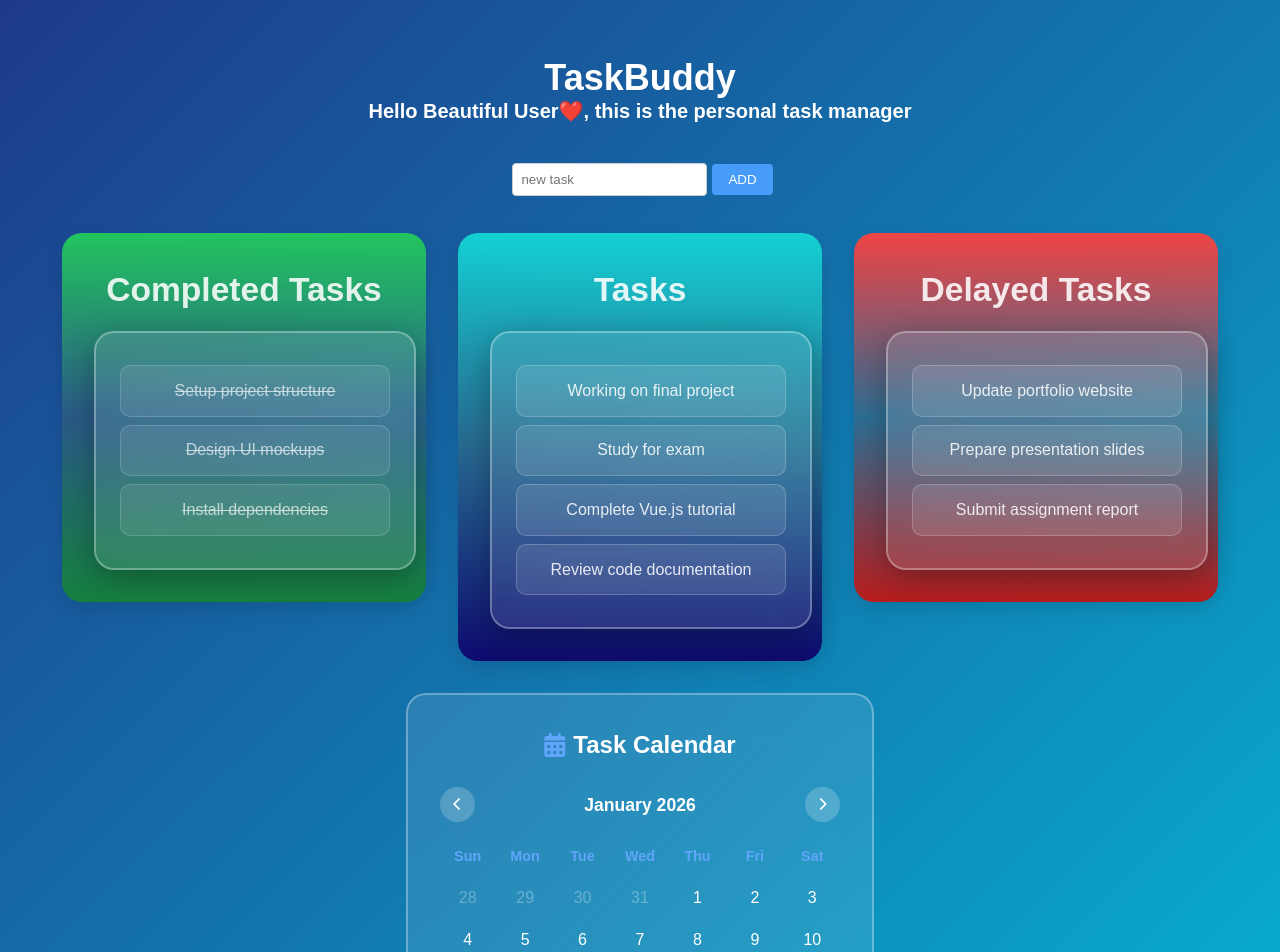
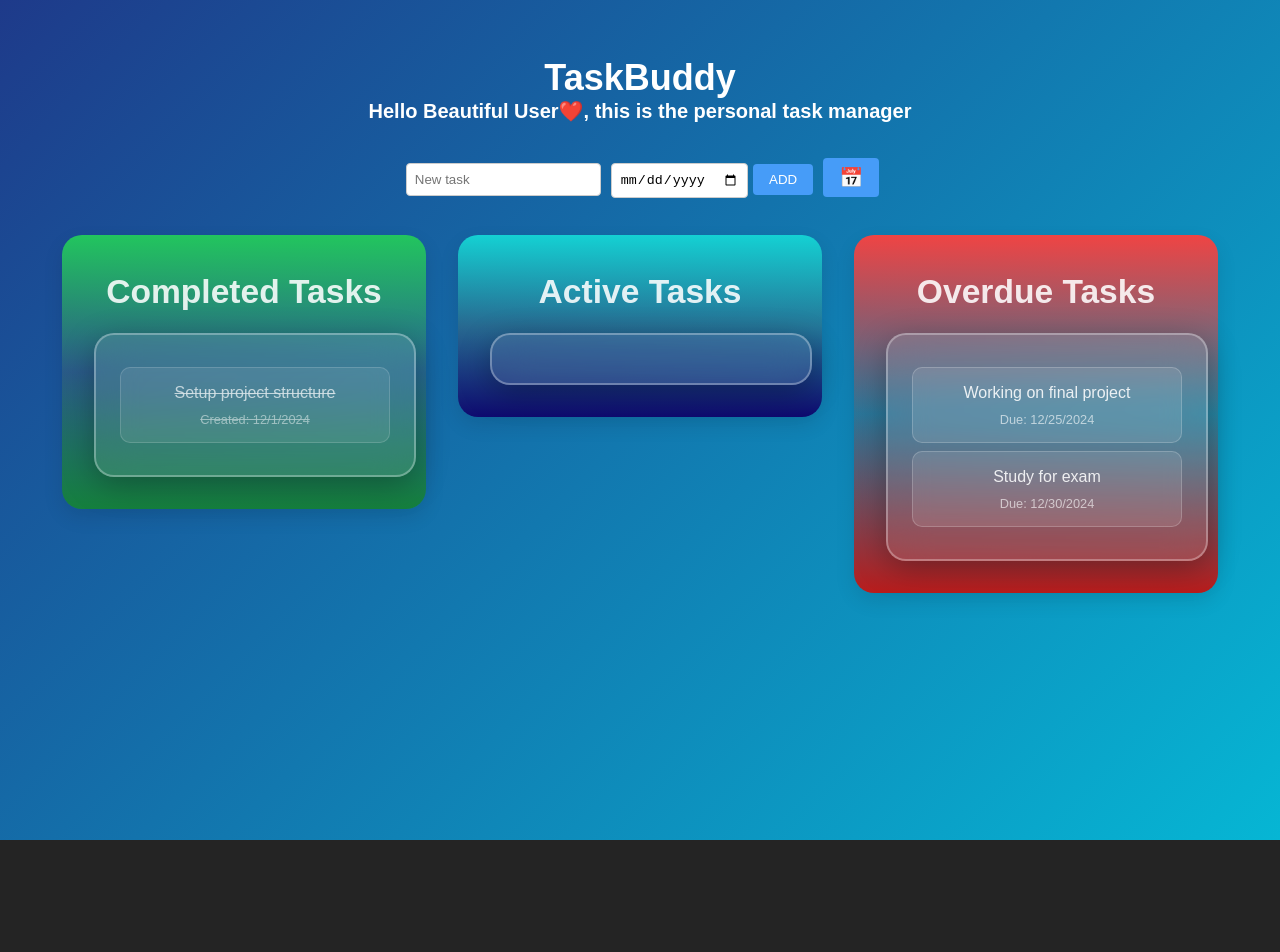
Before and after one commit to Llego-250/Task-Buddy, a Vue app: page / in a window 1280 px wide. Shown: the top 952 px of the page. After the commit the page ends 840 px from the top, so only its background shows below. Built offline with nearby package versions, Linux system fonts and the light colour scheme.

Commit message:
adding functionality on the page where the user will create and mark complete with greate precision

```diff
--- a/src/App.vue
+++ b/src/App.vue
@@ -1,13 +1,14 @@
 <template>
-<div class="main-container">
-  <link rel="stylesheet" href="https://cdnjs.cloudflare.com/ajax/libs/font-awesome/6.0.0/css/all.min.css">
+<div class="main-container" :class="{ blurred: calendarVisible }">
   <div class="header">
     <h1 class="title">TaskBuddy</h1>
     <h2 class="subtitle">Hello Beautiful User❤️, this is the personal task manager</h2>
 
     <div class="input-section">
-      <input type="text" name="New task" placeholder="new task">
-      <button>ADD</button>
+      <input v-model="newTask" type="text" placeholder="New task" @keyup.enter="addTask">
+      <input v-model="taskDate" type="date" class="date-input">
+      <button @click="addTask">ADD</button>
+      <button @click="showCalendar" class="calendar-btn">📅</button>
     </div>
   </div>
 
@@ -15,103 +16,81 @@
     <div class="card completed">
       <div class="card-title">Completed Tasks</div>
       <div class="task">
-        <div class="task-item completed-item" @click="toggleTask('completed', 0)" :class="{expanded: expandedTask.type === 'completed' && expandedTask.index === 0}">
-          Setup project structure
-          <div v-if="expandedTask.type === 'completed' && expandedTask.index === 0" class="task-description">
-            Created folder structure, initialized Git repository, and set up basic Vue.js configuration files.
-          </div>
-        </div>
-        <div class="task-item completed-item" @click="toggleTask('completed', 1)" :class="{expanded: expandedTask.type === 'completed' && expandedTask.index === 1}">
-          Design UI mockups
-          <div v-if="expandedTask.type === 'completed' && expandedTask.index === 1" class="task-description">
-            Created wireframes and high-fidelity mockups for all main pages using Figma.
-          </div>
-        </div>
-        <div class="task-item completed-item" @click="toggleTask('completed', 2)" :class="{expanded: expandedTask.type === 'completed' && expandedTask.index === 2}">
-          Install dependencies
-          <div v-if="expandedTask.type === 'completed' && expandedTask.index === 2" class="task-description">
-            Installed Vue 3, Vue Router, and other necessary packages for the project.
+        <div v-for="(task, index) in completedTasks" :key="task.id"
+             class="task-item completed-item"
+             @click="toggleTask('completed', index)"
+             :class="{expanded: expandedTask.type === 'completed' && expandedTask.index === index}">
+          {{ task.title }}
+          <div class="task-date">Created: {{ formatDate(task.createdAt) }}</div>
+          <div v-if="expandedTask.type === 'completed' && expandedTask.index === index" class="task-description">
+            Task completed successfully
           </div>
         </div>
       </div>
     </div>
 
     <div class="card">
-      <div class="card-title">Tasks</div>
+      <div class="card-title">Active Tasks</div>
       <div class="task">
-        <div class="task-item" @click="toggleTask('active', 0)" :class="{expanded: expandedTask.type === 'active' && expandedTask.index === 0}">
-          Working on final project
-          <div v-if="expandedTask.type === 'active' && expandedTask.index === 0" class="task-description">
-            Developing the main features of the task management application with Vue.js components.
-          </div>
-        </div>
-        <div class="task-item" @click="toggleTask('active', 1)" :class="{expanded: expandedTask.type === 'active' && expandedTask.index === 1}">
-          Study for exam
-          <div v-if="expandedTask.type === 'active' && expandedTask.index === 1" class="task-description">
-            Review chapters 5-8 of the web development textbook and practice coding exercises.
-          </div>
-        </div>
-        <div class="task-item" @click="toggleTask('active', 2)" :class="{expanded: expandedTask.type === 'active' && expandedTask.index === 2}">
-          Complete Vue.js tutorial
-          <div v-if="expandedTask.type === 'active' && expandedTask.index === 2" class="task-description">
-            Finish the official Vue.js tutorial series and build the sample todo application.
-          </div>
-        </div>
-        <div class="task-item" @click="toggleTask('active', 3)" :class="{expanded: expandedTask.type === 'active' && expandedTask.index === 3}">
-          Review code documentation
-          <div v-if="expandedTask.type === 'active' && expandedTask.index === 3" class="task-description">
-            Go through project documentation and update comments for better code maintainability.
+        <div v-for="(task, index) in activeTasks" :key="task.id"
+             class="task-item"
+             @click="toggleTask('active', index)"
+             :class="{expanded: expandedTask.type === 'active' && expandedTask.index === index}">
+          {{ task.title }}
+          <div class="task-date">Due: {{ formatDate(task.dueDate) }}</div>
+          <div v-if="expandedTask.type === 'active' && expandedTask.index === index" class="task-description">
+            Click to mark as complete
+            <button @click.stop="completeTask(task.id)" class="complete-btn">✓</button>
           </div>
         </div>
       </div>
     </div>
 
     <div class="card delayed">
-      <div class="card-title">Delayed Tasks</div>
+      <div class="card-title">Overdue Tasks</div>
       <div class="task">
-        <div class="task-item delayed-item" @click="toggleTask('delayed', 0)" :class="{expanded: expandedTask.type === 'delayed' && expandedTask.index === 0}">
-          Update portfolio website
-          <div v-if="expandedTask.type === 'delayed' && expandedTask.index === 0" class="task-description">
-            Add recent projects, update resume section, and improve responsive design.
+        <div v-for="(task, index) in overdueTasks" :key="task.id"
+             class="task-item delayed-item"
+             @click="toggleTask('delayed', index)"
+             :class="{expanded: expandedTask.type === 'delayed' && expandedTask.index === index}">
+          {{ task.title }}
+          <div class="task-date">Due: {{ formatDate(task.dueDate) }}</div>
+          <div v-if="expandedTask.type === 'delayed' && expandedTask.index === index" class="task-description">
+            This task is overdue!
+            <button @click.stop="completeTask(task.id)" class="complete-btn">✓</button>
           </div>
-        </div>
-        <div class="task-item delayed-item" @click="toggleTask('delayed', 1)" :class="{expanded: expandedTask.type === 'delayed' && expandedTask.index === 1}">
-          Prepare presentation slides
-          <div v-if="expandedTask.type === 'delayed' && expandedTask.index === 1" class="task-description">
-            Create PowerPoint presentation for the final project demo with screenshots and explanations.
-          </div>
-        </div>
-        <div class="task-item delayed-item" @click="toggleTask('delayed', 2)" :class="{expanded: expandedTask.type === 'delayed' && expandedTask.index === 2}">
-          Submit assignment report
-          <div v-if="expandedTask.type === 'delayed' && expandedTask.index === 2" class="task-description">
-            Write comprehensive report documenting the development process and technical decisions.
         </div>
       </div>
     </div>
   </div>
 </div>
 
-  <div class="calendar-section">
-    <div class="calendar-card">
+<!-- Calendar Modal -->
+<div v-if="calendarVisible" class="calendar-overlay" @click="hideCalendar">
+  <div class="calendar-modal" @click.stop>
     <div class="calendar-header">
-        <i class="fas fa-calendar-alt"></i>
-        <h3>Task Calendar</h3>
-      </div>
-      <div class="calendar">
-        <div class="calendar-nav">
-          <button @click="prevMonth" class="nav-btn"><i class="fas fa-chevron-left"></i></button>
-          <span class="month-year">{{ currentMonthYear }}</span>
-          <button @click="nextMonth" class="nav-btn"><i class="fas fa-chevron-right"></i></button>
+      <button @click="previousMonth">‹</button>
+      <span>{{ currentMonthYear }}</span>
+      <button @click="nextMonth">›</button>
+      <button @click="hideCalendar" class="close-btn">×</button>
     </div>
     <div class="calendar-grid">
       <div class="day-header" v-for="day in dayHeaders" :key="day">{{ day }}</div>
-          <div v-for="date in calendarDates" :key="date.key"
-               :class="['calendar-date', { 'other-month': !date.currentMonth, 'today': date.isToday, 'has-task': date.hasTask }]">
+      <div v-for="date in calendarDates" :key="date.date"
+           :class="['calendar-day', { 'has-task': date.hasTasks, 'other-month': !date.isCurrentMonth }]"
+           @click="showTasksForDate(date.date)">
         {{ date.day }}
+        <div v-if="date.hasTasks" class="task-indicator">{{ date.taskCount }}</div>
       </div>
     </div>
   </div>
 </div>
+
+<!-- Notifications -->
+<div v-if="notifications.length" class="notifications">
+  <div v-for="notification in notifications" :key="notification.id" class="notification">
+    🔔 {{ notification.message }}
+    <button @click="dismissNotification(notification.id)">×</button>
   </div>
 </div>
 </template>
@@ -121,38 +100,56 @@ export default {
   data() {
     return {
       expandedTask: { type: null, index: null },
+      newTask: '',
+      taskDate: '',
+      calendarVisible: false,
       currentDate: new Date(),
-      dayHeaders: ['Sun', 'Mon', 'Tue', 'Wed', 'Thu', 'Fri', 'Sat']
+      notifications: [],
+      tasks: [
+        { id: 1, title: 'Working on final project', dueDate: new Date(2024, 11, 25), createdAt: new Date(2024, 11, 15), completed: false },
+        { id: 2, title: 'Study for exam', dueDate: new Date(2024, 11, 30), createdAt: new Date(2024, 11, 10), completed: false },
+        { id: 3, title: 'Setup project structure', dueDate: new Date(2024, 11, 5), createdAt: new Date(2024, 11, 1), completed: true }
+      ]
     }
   },
   computed: {
+    activeTasks() {
+      return this.tasks.filter(task => !task.completed && new Date(task.dueDate) >= new Date().setHours(0,0,0,0))
+    },
+    completedTasks() {
+      return this.tasks.filter(task => task.completed)
+    },
+    overdueTasks() {
+      return this.tasks.filter(task => !task.completed && new Date(task.dueDate) < new Date().setHours(0,0,0,0))
+    },
     currentMonthYear() {
       return this.currentDate.toLocaleDateString('en-US', { month: 'long', year: 'numeric' })
+    },
+    dayHeaders() {
+      return ['Sun', 'Mon', 'Tue', 'Wed', 'Thu', 'Fri', 'Sat']
     },
     calendarDates() {
       const year = this.currentDate.getFullYear()
       const month = this.currentDate.getMonth()
       const firstDay = new Date(year, month, 1)
-      const lastDay = new Date(year, month + 1, 0)
       const startDate = new Date(firstDay)
       startDate.setDate(startDate.getDate() - firstDay.getDay())
 
       const dates = []
-      const today = new Date()
-
       for (let i = 0; i < 42; i++) {
         const date = new Date(startDate)
         date.setDate(startDate.getDate() + i)
-
+        const tasksForDate = this.tasks.filter(task =>
+          new Date(task.dueDate).toDateString() === date.toDateString()
+        )
         dates.push({
+          date: new Date(date),
           day: date.getDate(),
-          currentMonth: date.getMonth() === month,
-          isToday: date.toDateString() === today.toDateString(),
-          hasTask: [15, 20, 25].includes(date.getDate()) && date.getMonth() === month,
-          key: date.toISOString()
+          isCurrentMonth: date.getMonth() === month,
+          hasTasks: tasksForDate.length > 0,
+          taskCount: tasksForDate.length
         })
       }
-
       return dates
     }
   },
@@ -164,12 +161,64 @@ export default {
         this.expandedTask = { type, index }
       }
     },
-    prevMonth() {
+    addTask() {
+      if (this.newTask.trim() && this.taskDate) {
+        this.tasks.push({
+          id: Date.now(),
+          title: this.newTask,
+          dueDate: new Date(this.taskDate),
+          createdAt: new Date(),
+          completed: false
+        })
+        this.newTask = ''
+        this.taskDate = ''
+      }
+    },
+    completeTask(taskId) {
+      const task = this.tasks.find(t => t.id === taskId)
+      if (task) {
+        task.completed = true
+      }
+    },
+    formatDate(date) {
+      return new Date(date).toLocaleDateString()
+    },
+    showCalendar() {
+      this.calendarVisible = true
+    },
+    hideCalendar() {
+      this.calendarVisible = false
+    },
+    previousMonth() {
       this.currentDate = new Date(this.currentDate.getFullYear(), this.currentDate.getMonth() - 1, 1)
     },
     nextMonth() {
       this.currentDate = new Date(this.currentDate.getFullYear(), this.currentDate.getMonth() + 1, 1)
+    },
+    showTasksForDate(date) {
+      const tasksForDate = this.tasks.filter(task =>
+        new Date(task.dueDate).toDateString() === date.toDateString()
+      )
+      if (tasksForDate.length > 0) {
+        alert(`Tasks for ${date.toDateString()}:\n${tasksForDate.map(t => t.title).join('\n')}`)
       }
+    },
+    dismissNotification(id) {
+      this.notifications = this.notifications.filter(n => n.id !== id)
+    }
+  },
+  mounted() {
+    const tomorrow = new Date()
+    tomorrow.setDate(tomorrow.getDate() + 1)
+    const upcomingTasks = this.tasks.filter(task =>
+      !task.completed && new Date(task.dueDate).toDateString() === tomorrow.toDateString()
+    )
+    upcomingTasks.forEach(task => {
+      this.notifications.push({
+        id: Date.now() + Math.random(),
+        message: `Reminder: "${task.title}" is due tomorrow!`
+      })
+    })
   }
 }
 </script>
@@ -201,6 +250,15 @@ body {
   display: flex;
   flex-direction: column;
 }
+
+.main-container {
+  transition: filter 0.3s ease;
+}
+
+.main-container.blurred {
+  filter: blur(5px);
+}
+
 .header {
   text-align: center;
   margin-bottom: 2rem;
@@ -279,9 +337,23 @@ body {
   font-size: 0.9em;
   opacity: 0.9;
 }
+.task-date {
+  font-size: 0.8em;
+  opacity: 0.7;
+  margin-top: 0.3rem;
+}
 .completed-item {
   text-decoration: line-through;
   opacity: 0.8;
+}
+.complete-btn {
+  background: #22c55e;
+  color: white;
+  border: none;
+  padding: 4px 8px;
+  border-radius: 4px;
+  margin-left: 10px;
+  cursor: pointer;
 }
 #app {
   max-width: 1280px;
@@ -321,94 +393,139 @@ button:hover {
   background-color: #0056b3;
 }
 
-.calendar-section {
-  margin-top: 2rem;
+.date-input {
+  margin: 5px;
+}
+
+.calendar-btn {
+  font-size: 1.2em;
+  margin-left: 10px;
+}
+
+.calendar-overlay {
+  position: fixed;
+  top: 0;
+  left: 0;
+  width: 100%;
+  height: 100%;
+  background: rgba(0, 0, 0, 0.7);
   display: flex;
   justify-content: center;
+  align-items: center;
+  z-index: 1000;
 }
-.calendar-card {
-  background: rgba(255, 255, 255, 0.1);
-  backdrop-filter: blur(20px);
-  border: 2px solid rgba(255, 255, 255, 0.3);
+
+.calendar-modal {
+  background: linear-gradient(135deg, rgb(30, 58, 138), rgb(6, 182, 212));
   border-radius: 20px;
   padding: 2rem;
+  box-shadow: 0 20px 40px rgba(0, 0, 0, 0.3);
   max-width: 400px;
-  width: 100%;
+  width: 90%;
 }
+
 .calendar-header {
-  display: flex;
-  align-items: center;
-  justify-content: center;
-  gap: 0.5rem;
-  margin-bottom: 1.5rem;
-}
-.calendar-header i {
-  font-size: 1.5rem;
-  color: #60a5fa;
-}
-.calendar-header h3 {
-  color: white;
-  margin: 0;
-  font-size: 1.5rem;
-}
-.calendar-nav {
   display: flex;
   justify-content: space-between;
   align-items: center;
   margin-bottom: 1rem;
+  color: white;
+  font-weight: bold;
 }
-.nav-btn {
+
+.calendar-header button {
   background: rgba(255, 255, 255, 0.2);
   border: none;
+  color: white;
+  padding: 5px 10px;
+  border-radius: 5px;
+  cursor: pointer;
+}
+
+.close-btn {
+  font-size: 1.5em !important;
+  padding: 2px 8px !important;
+}
+
+.calendar-grid {
+  display: grid;
+  grid-template-columns: repeat(7, 1fr);
+  gap: 5px;
+}
+
+.day-header {
+  text-align: center;
+  font-weight: bold;
+  color: white;
+  padding: 10px 5px;
+}
+
+.calendar-day {
+  aspect-ratio: 1;
+  display: flex;
+  align-items: center;
+  justify-content: center;
+  background: rgba(255, 255, 255, 0.1);
+  border-radius: 8px;
+  cursor: pointer;
+  position: relative;
+  color: white;
+  transition: all 0.3s ease;
+}
+
+.calendar-day:hover {
+  background: rgba(255, 255, 255, 0.2);
+}
+
+.calendar-day.other-month {
+  opacity: 0.3;
+}
+
+.calendar-day.has-task {
+  background: rgba(34, 197, 94, 0.3);
+  border: 2px solid rgba(34, 197, 94, 0.8);
+}
+
+.task-indicator {
+  position: absolute;
+  top: 2px;
+  right: 2px;
+  background: #ef4444;
+  color: white;
   border-radius: 50%;
-  width: 35px;
-  height: 35px;
-  color: white;
-  cursor: pointer;
+  width: 16px;
+  height: 16px;
+  font-size: 10px;
   display: flex;
   align-items: center;
   justify-content: center;
 }
-.nav-btn:hover {
-  background: rgba(255, 255, 255, 0.3);
+
+.notifications {
+  position: fixed;
+  top: 20px;
+  right: 20px;
+  z-index: 999;
 }
-.month-year {
+
+.notification {
+  background: linear-gradient(135deg, #f59e0b, #d97706);
   color: white;
-  font-weight: bold;
-  font-size: 1.1rem;
+  padding: 1rem;
+  border-radius: 10px;
+  margin-bottom: 10px;
+  display: flex;
+  justify-content: space-between;
+  align-items: center;
+  box-shadow: 0 4px 12px rgba(0, 0, 0, 0.3);
 }
-.calendar-grid {
-  display: grid;
-  grid-template-columns: repeat(7, 1fr);
-  gap: 2px;
-}
-.day-header {
-  text-align: center;
-  padding: 0.5rem;
-  font-weight: bold;
-  color: #60a5fa;
-  font-size: 0.9rem;
-}
-.calendar-date {
-  text-align: center;
-  padding: 0.5rem;
+
+.notification button {
+  background: none;
+  border: none;
   color: white;
+  font-size: 1.2em;
   cursor: pointer;
-  border-radius: 5px;
-  transition: background 0.2s;
-}
-.calendar-date:hover {
-  background: rgba(255, 255, 255, 0.1);
-}
-.calendar-date.other-month {
-  color: rgba(255, 255, 255, 0.3);
-}
-.calendar-date.today {
-  background: #60a5fa;
-  font-weight: bold;
-}
-.calendar-date.has-task {
-  background: #f59e0b;
-  font-weight: bold;
+  margin-left: 10px;
 }
 </style>
```
Lines whose indentation alone changed are shown as unchanged.
